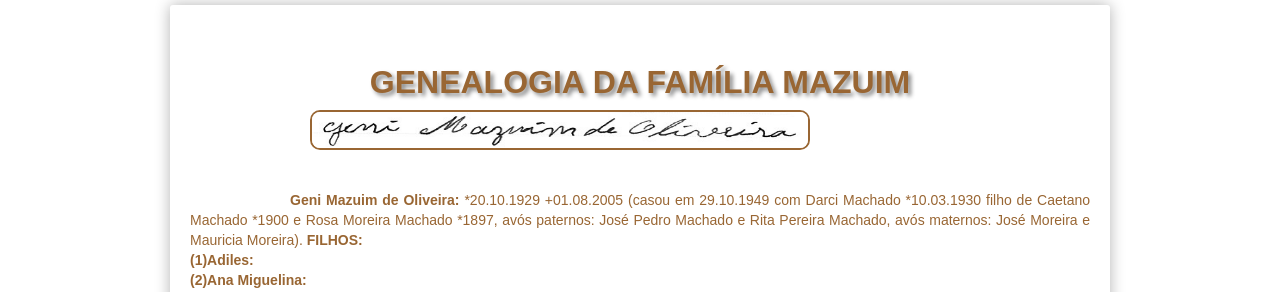
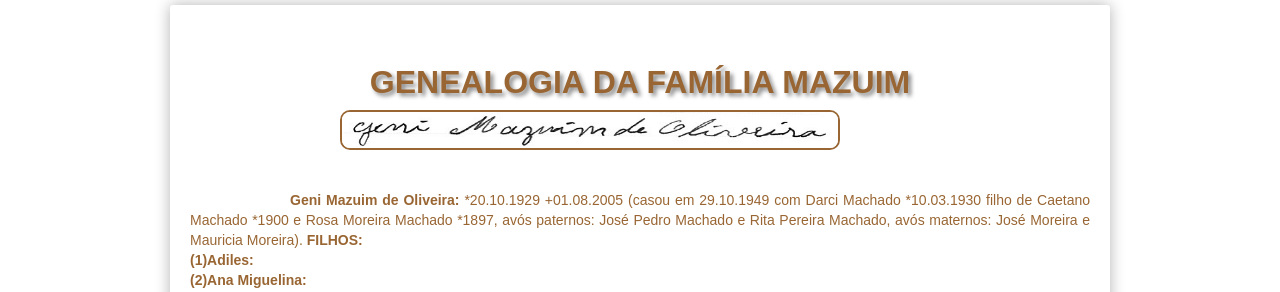
Before and after one commit to claudiovargas1955/claudiovargas1955.github.io, a Jekyll site: the page built from _pages/familia-mazuim.html, in a window 1280 px wide. Shown: the part 294-586 px from the top of the page. Built offline with Jekyll 4.4.1, drawn with Linux system fonts in a browser that asks for light colours; some web fonts are replaced.

Commit message:
Update familia-mazuim.html

```diff
--- a/_pages/familia-mazuim.html
+++ b/_pages/familia-mazuim.html
@@ -33,7 +33,7 @@ details[open] summary {color:#996633;
       }
 
   .esq1{margin-right: 0px;
-        margin-left: 120px;
+        margin-left: 150px;
         margin-bottom:5px;
         border:#996633 solid 2px;
         border-radius:10px;
```
